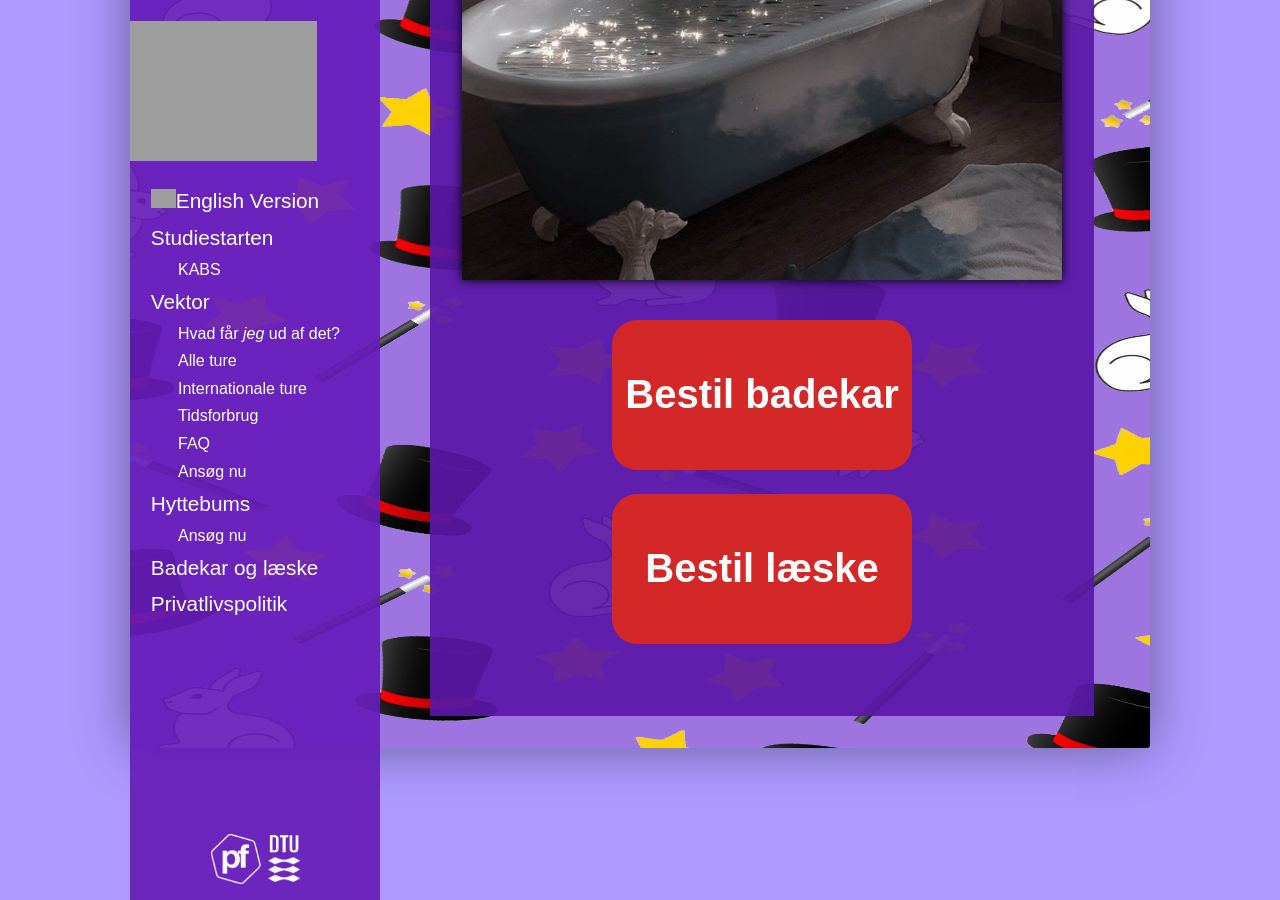
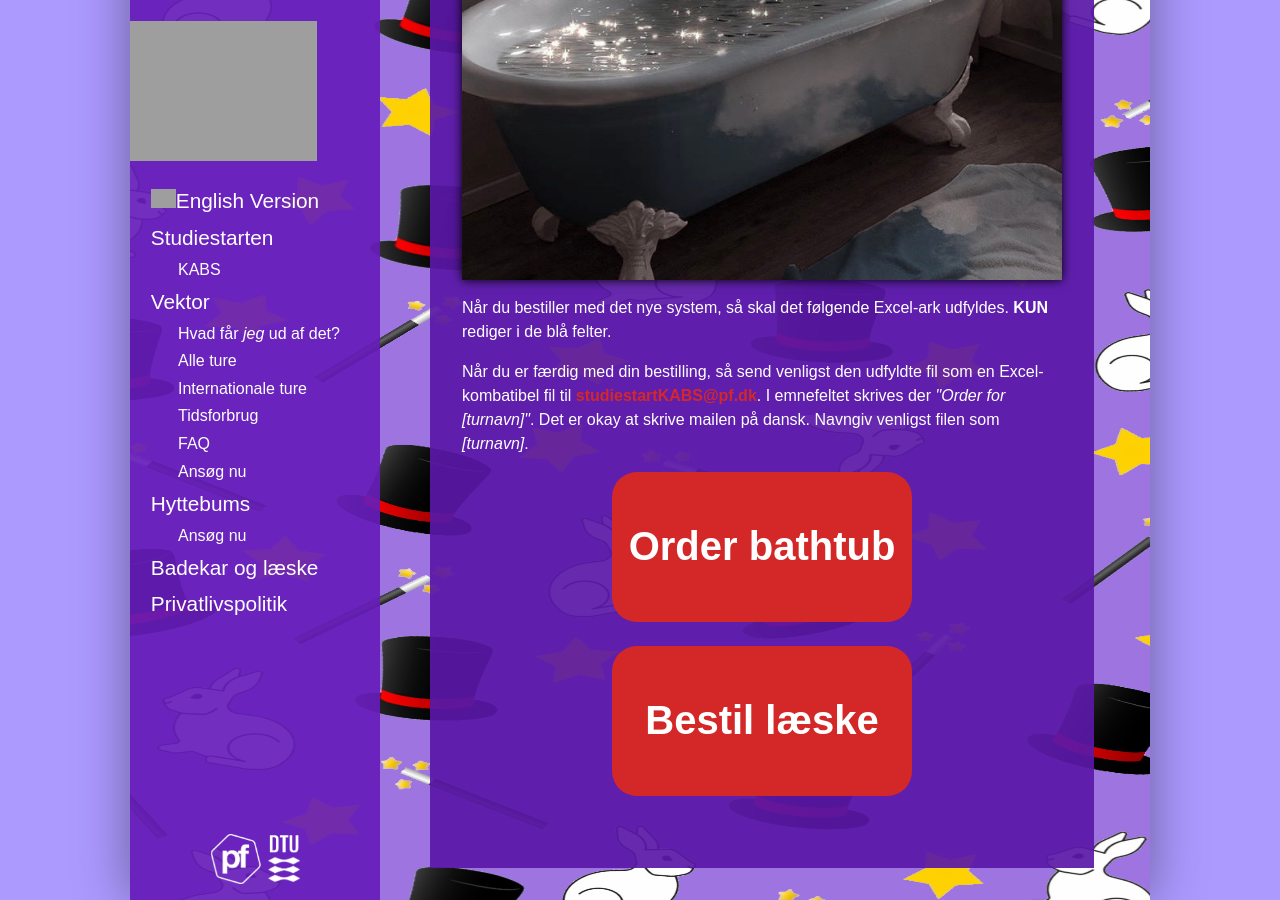
Before and after one commit to KABSDTU/kabsdtu.github.io, a Jekyll site: the page built from badekar.md, in a window 1280 px wide and 900 px high, scrolled down 485 px. Built offline with Jekyll 4.4.1, drawn with Linux system fonts in a browser that asks for light colours; some web fonts are replaced; grey boxes are pictures that could not be loaded.

Commit message:
Updated bathtub ordering method, danish.

```diff
--- a/badekar.md
+++ b/badekar.md
@@ -9,9 +9,12 @@ title: Badekar/Læske
 <div id="poster-image-long" style="background-image: url('/static/img/magicTub.jpg');">
 </div>
 
-<a style="text-align: center; padding: 3px" href="https://forms.gle/dyeaMaxs8KfrbRY3A">
+<p>Når du bestiller med det nye system, så skal det følgende Excel-ark udfyldes. <b>KUN</b> rediger i de blå felter.</p>
+<p>Når du er færdig med din bestilling, så send venligst den udfyldte fil som en Excel-kombatibel fil til <a href="mailto:studiestartKABS@pf.dk?subject=Order for [trip name]">studiestartKABS@pf.dk</a>. I emnefeltet skrives der <i>"Order for [turnavn]"</i>. Det er okay at skrive mailen på dansk. Navngiv venligst filen som <i>[turnavn]</i>.</p>
+
+<a style="text-align: center" href="/en/Order_and_Invoice_Template-ENGLISH.xlsx">
 	<button class="applyBtn">
-		Bestil badekar
+	  Order bathtub
 	</button>
 </a>
 <a style="text-align: center; padding: 2px" href="https://forms.gle/FEG9769vdqG83rJj8">
```
Also changed, not shown: en/badekar.md (+2 -2 lines).
